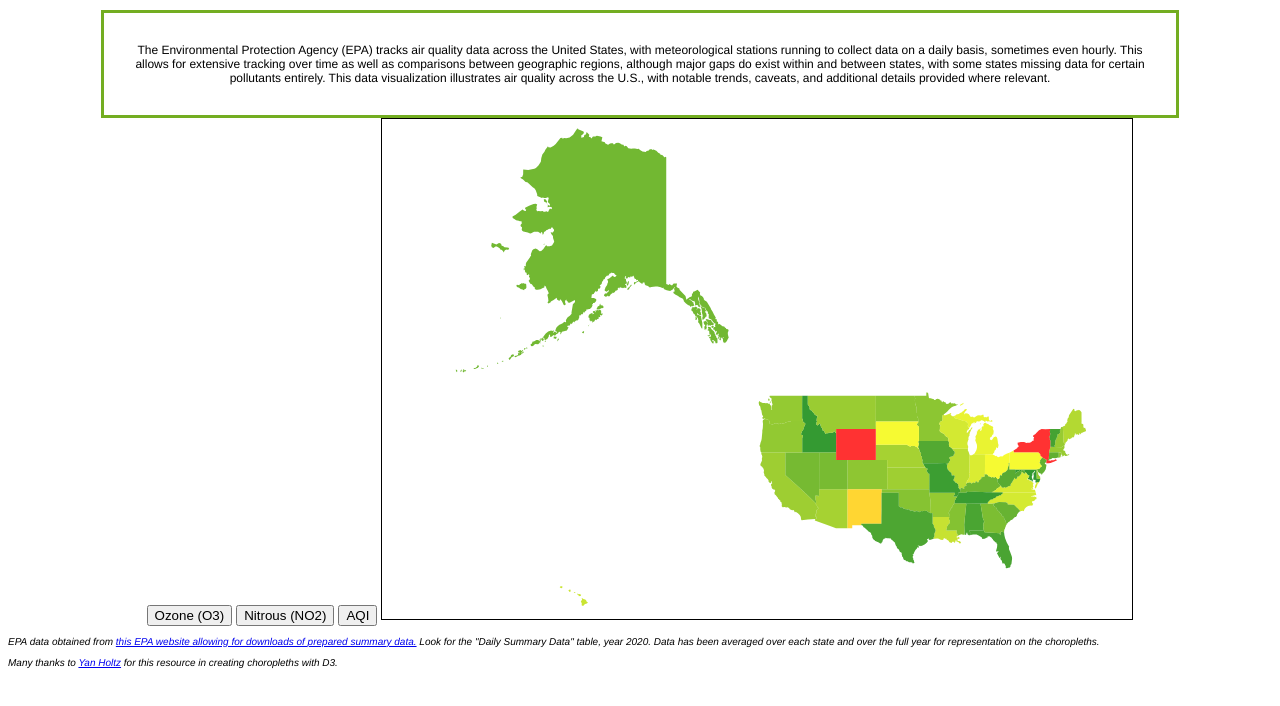
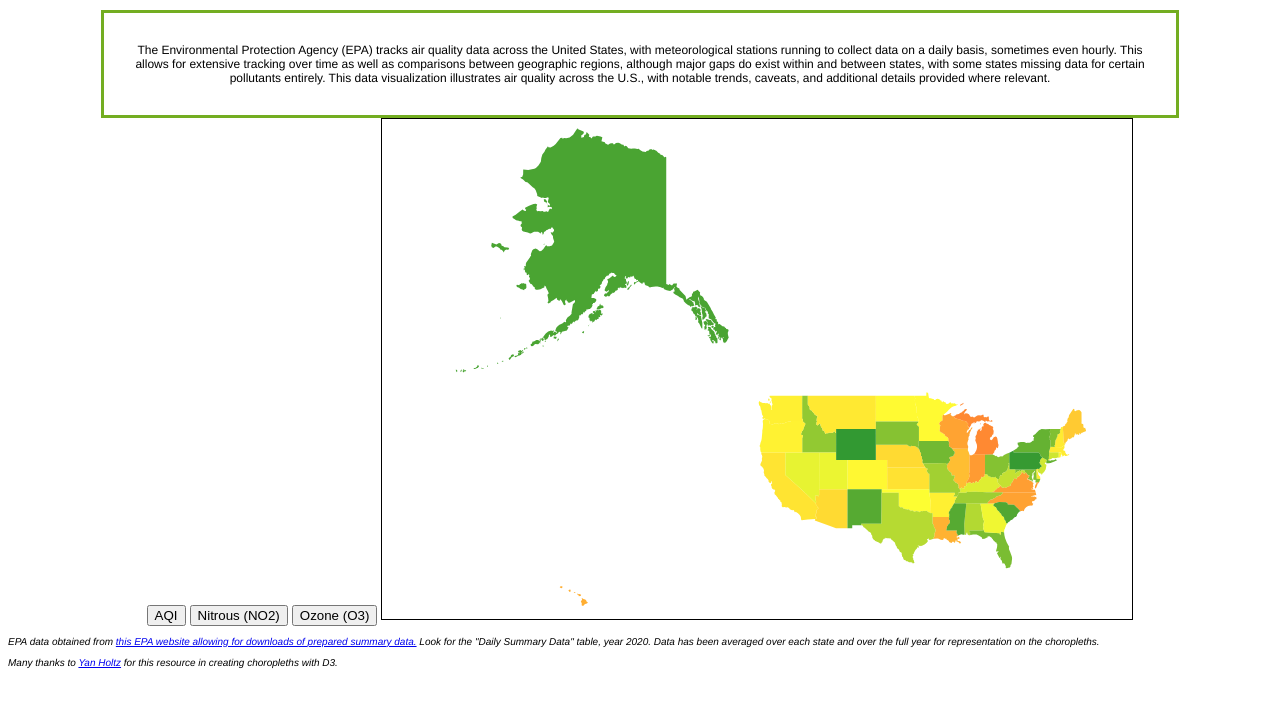
Before and after one commit to dcudzi2/CS416_finalproject, a plain HTML site: page index.html in a window 1280 px wide. Shown: the part 82-788 px from the top of the page. Drawn offline with nearby package versions, Linux system fonts and the light colour scheme.

Commit message:
Fixed animation bug

```diff
--- a/index.html
+++ b/index.html
@@ -23,9 +23,11 @@
     <p class="center" style="font-family: Helvetica; font-size: 12px">
         The Environmental Protection Agency (EPA) tracks air quality data across the United States, with meteorological stations running to collect data on a daily basis, sometimes even hourly. This allows for extensive tracking over time as well as comparisons between geographic regions, although major gaps do exist within and between states, with some states missing data for certain pollutants entirely. This data visualization illustrates air quality across the U.S., with notable trends, caveats, and additional details provided where relevant.
     </p>
-    <button onclick="update(data1)">Ozone (O3)</button>
-    <button onclick="update(data2)">Nitrous (NO2)</button>
-    <button onclick="update(data2)">AQI</button>
+
+    <!--Buttons change index of what's obtained from the map, resulting in a change on the map.-->
+    <button onclick="update(0)">AQI</button>
+    <button onclick="update(1)">Nitrous (NO2)</button>
+    <button onclick="update(2)">Ozone (O3)</button>
 
     <svg id="mainmap" width="750" height="500" style="border:1px solid black"></svg>
 </div>
@@ -45,7 +47,6 @@ let mouseOver = function(d) {
         .transition()
         .duration(100)
         .style("opacity", 1)
-    //tooltip.text(d);
     return tooltip.style("visibility", "visible");
 }
 
@@ -57,6 +58,10 @@ let mouseLeave = function(d) {
     d3.select(this)
         .transition()
         .duration(100)
+    d3.select(this)
+        .transition()
+        .duration(100)
+        .style("opacity", 0.8)
     return tooltip.style("visibility", "hidden");
 }
 
@@ -81,7 +86,7 @@ var tooltip = d3.select("body")
     .style("padding", "5px")
     .html("You should not be seeing this.");
 
-var svg = d3.select("svg"),
+var svg = d3.select("#mainmap"),
   width = +svg.attr("width"),
   height = +svg.attr("height");
 
@@ -92,7 +97,7 @@ var projection = d3.geoMercator()
   .center([-125,52])
   .translate([width / 2, height / 2]);
 
-//Create the color scale
+//DATA IS A MAP - this complicates things but I don't know how to implement it better
 var data = d3.map();
 var colorScale = d3.scaleLinear()
   .domain([0,12.5,25])
@@ -106,6 +111,11 @@ d3.queue()
 
 function ready(error, topo) {
 
+    //Accepts an integer that updates the index that is taken from the map
+    function update(index) {
+      var u = svg.selectAll(".test")
+      	.data(topo.features)
+
       //Draw the map
       svg.append("g")
         .selectAll("path")
@@ -118,7 +128,7 @@ function ready(error, topo) {
           )
           // set the color of each State
           .attr("fill", function (d) {
-        d.pollutant_val = data.get(d.id)[2] || 0; //DATA IS A MAP WHOSE KEY IS THE STATE ID IN ALPHABETICAL ORDER - REMEMBER THIS WHEN ADDING SCENE CHANGES
+            d.pollutant_val = data.get(d.id)[index] || 0; //DATA IS A MAP WHOSE KEY IS THE STATE ID IN ALPHABETICAL ORDER - REMEMBER THIS WHEN ADDING SCENE CHANGES
             return colorScale(d.pollutant_val);
           })
         .style("stroke", "transparent")
@@ -127,6 +137,9 @@ function ready(error, topo) {
         .on("mouseover", mouseOver)
         .on("mouseleave", mouseLeave)
         .on("mousemove", mouseMove)
+    }
+
+    update(0)
 }
 
 </script>
```
Lines whose indentation alone changed are shown as unchanged.
